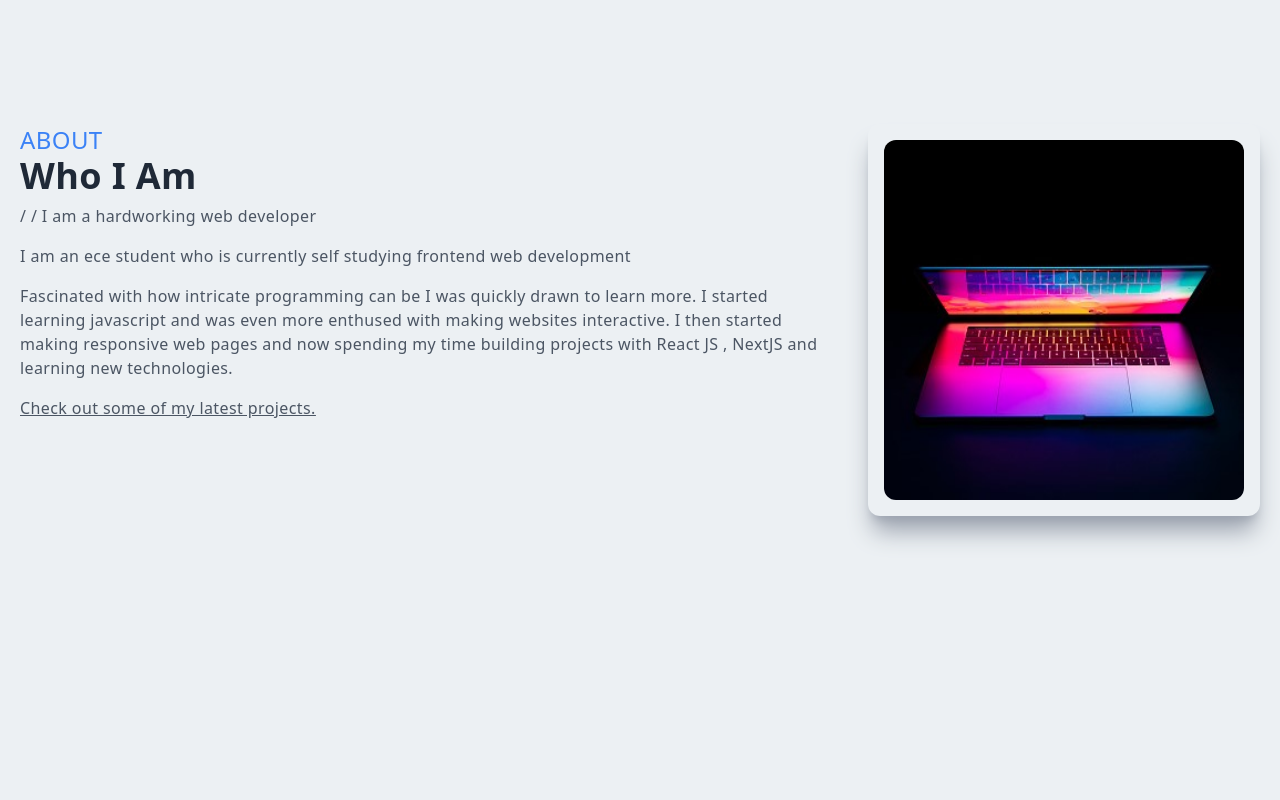
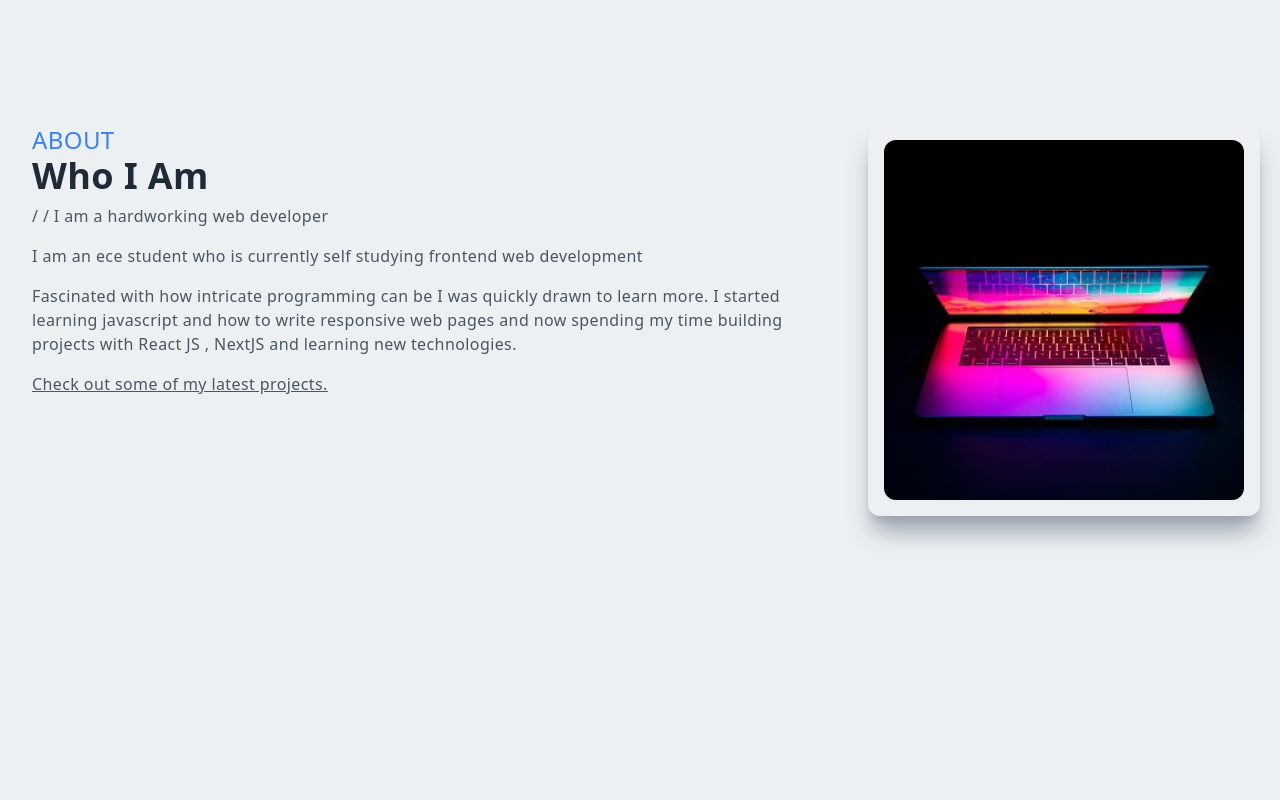
Before and after one commit to YenXXXW/portfolio, a Next.js app: page / in a window 1280 px wide. Shown: the part 880-1680 px from the top of the page. Built offline with nearby package versions, Linux system fonts and the light colour scheme.

Commit message:
adjusted size of components

```diff
--- a/components/about.js
+++ b/components/about.js
@@ -4,7 +4,7 @@ const About = () => {
     return (
         <div id='about' className="w-full md:h-screen p-2 flex items-center py-16">
             <div className="max-w-[1240px] m-auto md:grid grid-cols-3 gap-8">
-                <div className="col-span-2">
+                <div className="col-span-2 ml-3">
                     <p className="text-blue-500 text-2xl">ABOUT</p>
                     <h2>Who I Am</h2>
                     <p className='py-2 text-gray-600'>
@@ -15,16 +15,15 @@ const About = () => {
                     </p>
                     <p className='py-2 text-gray-600'>
                         Fascinated with how intricate programming can be I was quickly drawn
-                        to learn more. I started learning javascript and was even more
-                        enthused with making websites interactive. I then started
-                        making responsive web pages and   now spending my time building projects
+                        to learn more. I started learning javascript and how to write
+                        responsive web pages and  now spending my time building projects
                          with React JS , NextJS and  learning new technologies.
                     </p>
                     <p className='py-2 text-gray-600 underline cursor-pointer'>
                     <Link href='/#projects'>Check out some of my latest projects.</Link>
                     </p>
                 </div>
-                <div className='w-full h-auto m-auto shadow-xl shadow-gray-400 rounded-xl flex items-center justify-center p-4 hover:scale-105 ease-in duration-300'>
+                <div className='w-full h-auto m-auto shadow-xl shadow-gray-400 rounded-xl hidden md:flex items-center justify-center p-4 hover:scale-105 ease-in duration-300'>
                     <Image src='/about.jpg' width='500' height='500' className="rounded-xl"/>
                 </div>
             </div>
```
